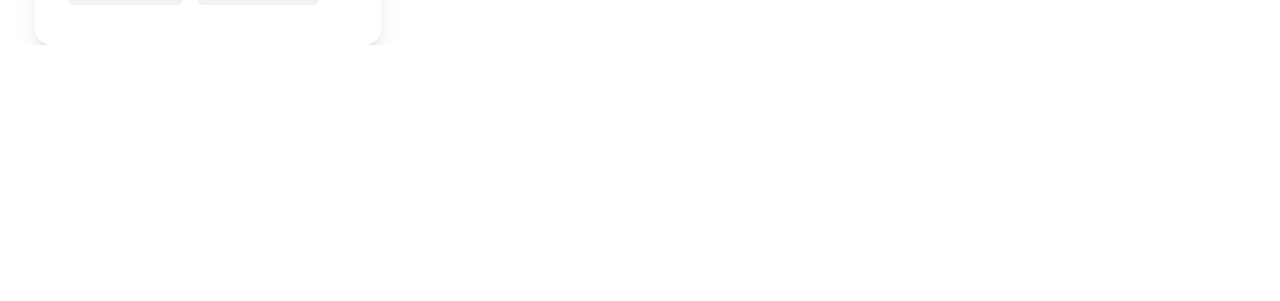
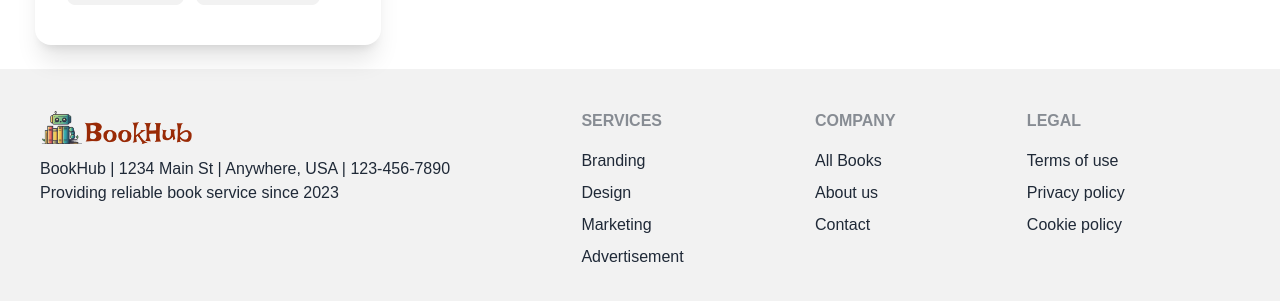
Before and after one commit to codewithashim/Book-Hub-Frontend, a React (Vite) app: page / in a window 1280 px wide. Shown: the part 4210-4511 px from the top of the page. Before the commit the page ends 4255 px from the top, so only its background shows below. Built offline with nearby package versions, Linux system fonts and the light colour scheme; no server answers.

Commit message:
[DONE] Footer is added

```diff
--- a/src/layouts/Footer.tsx
+++ b/src/layouts/Footer.tsx
@@ -1,40 +1,38 @@
 import logo from "../assets/bookhublogo.png";
-import { RiFacebookBoxFill, RiInstagramLine } from "react-icons/ri";
+
 export default function Footer() {
   const date = new Date();
   const year = date.getFullYear();
 
   return (
-    <div className="bg-[#242630] text-secondary p-20">
-      <div className="flex justify-between">
-        <div>
-          <img className="h-10" src={logo} alt="Logo" />
-        </div>
-        <div className="flex gap-20">
-          <ul className="space-y-2">
-            <li>Upcoming</li>
-            <li>Shipping</li>
-            <li>How it works</li>
-          </ul>
-          <ul className="space-y-2">
-            <li>Support</li>
-            <li>Careers</li>
-          </ul>
-          <ul className="space-y-2">
-            <li>List your gear</li>
-            <li>Contact team</li>
-          </ul>
-        </div>
-        <div className="flex gap-2 text-2xl">
-          <RiFacebookBoxFill />
-          <RiInstagramLine />
-        </div>
+    <footer className="footer p-10 bg-base-200 text-base-content">
+      <div>
+        <img src={logo} alt="BookHub Logo" className="w-40" />
+        <p>
+          BookHub | 1234 Main St | Anywhere, USA | 123-456-7890
+          <br />
+          Providing reliable book service since {year}
+        </p>
       </div>
-      <div className="flex w-full mt-20 gap-5">
-        <p>Privacy Policy</p>
-        <p>Terms & Condition</p>
-        <p className="ml-auto"> &#169; TechNet {year}</p>
+      <div>
+        <span className="footer-title">Services</span>
+        <a className="link link-hover">Branding</a>
+        <a className="link link-hover">Design</a>
+        <a className="link link-hover">Marketing</a>
+        <a className="link link-hover">Advertisement</a>
       </div>
-    </div>
+      <div>
+        <span className="footer-title">Company</span>
+        <a className="link link-hover">All Books</a>
+        <a className="link link-hover">About us</a>
+        <a className="link link-hover">Contact</a>
+      </div>
+      <div>
+        <span className="footer-title">Legal</span>
+        <a className="link link-hover">Terms of use</a>
+        <a className="link link-hover">Privacy policy</a>
+        <a className="link link-hover">Cookie policy</a>
+      </div>
+    </footer>
   );
 }
--- a/src/layouts/MainLayout.tsx
+++ b/src/layouts/MainLayout.tsx
@@ -1,13 +1,15 @@
 import { Outlet } from "react-router-dom";
 import Navbar from "./Navbar";
+import Footer from "./Footer";
 
 export default function MainLayout() {
   return (
     <main>
       <Navbar />
-      <section className="pt-2">
+      <section className="py-2 mb-4">
         <Outlet />
       </section>
+      <Footer />
     </main>
   );
 }
```
